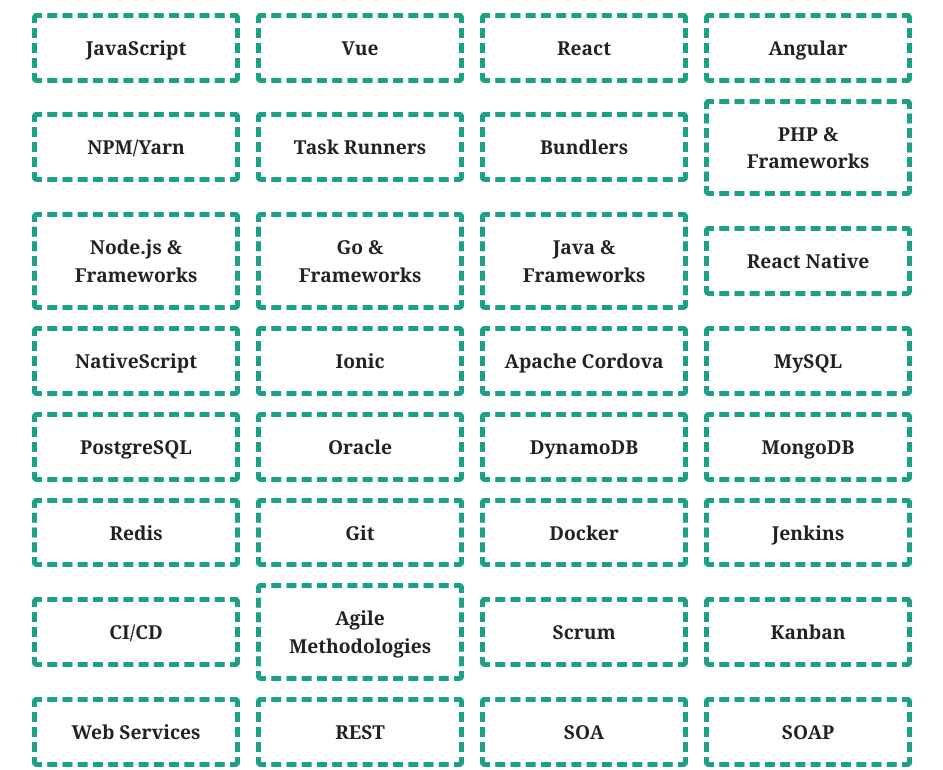
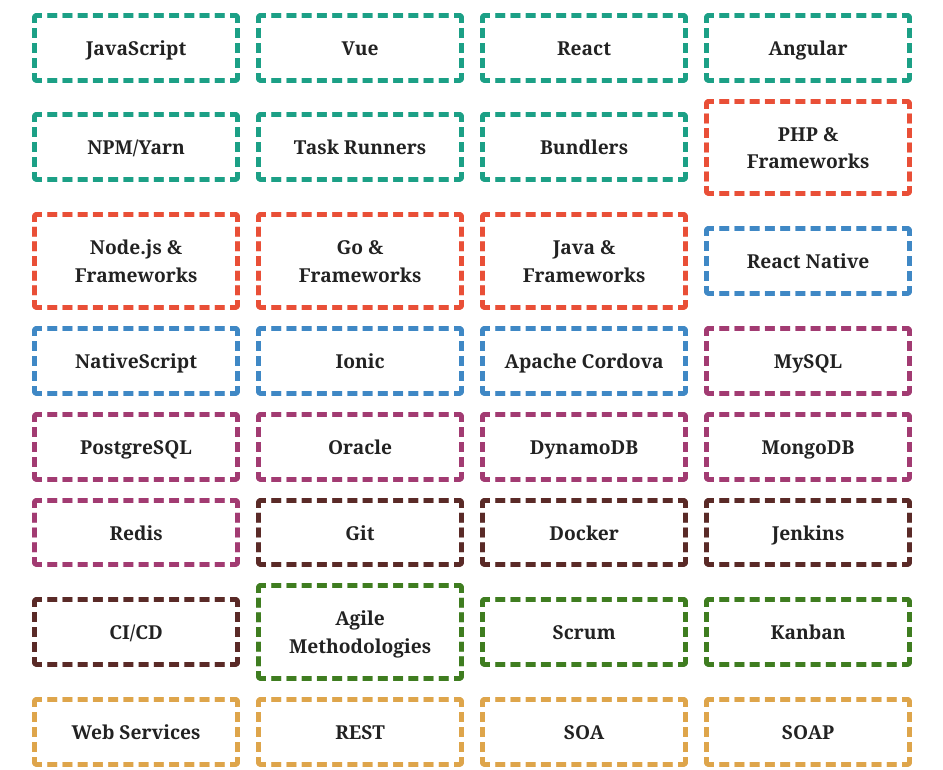
Before and after one commit to WendellAdriel/personal-site, a Gatsby site: page /cv in a window 1280 px wide. Shown: the part 1650-2420 px from the top of the page, without its empty margins (160-1103 px from the left). Built offline with nearby package versions, Linux system fonts and the light colour scheme; Gatsby itself is replaced by a stand-in of ours; some packages are replaced by stand-ins of ours.

Commit message:
improved cv skill items changing to different colors based on type

```diff
--- a/src/pages/cv.js
+++ b/src/pages/cv.js
@@ -65,7 +65,7 @@ export default () => (
     <CVTitle>Skills</CVTitle>
     <CVSection>
       {data.skills.map(skill => (
-        <CVItemBox color="#1ca086" description={skill} />
+        <CVItemBox color={data.colors[skill.type]} description={skill.name} />
       ))}
     </CVSection>
 
--- a/src/utils/cv-data.js
+++ b/src/utils/cv-data.js
@@ -26,46 +26,46 @@ export default {
   ],
 
   skills: [
-    'HTML 5',
-    'CSS 3',
-    'SASS',
-    'Stylus',
-    'JavaScript',
-    'Vue',
-    'React',
-    'Angular',
-    'NPM/Yarn',
-    'Task Runners',
-    'Bundlers',
-    'PHP & Frameworks',
-    'Node.js & Frameworks',
-    'Go & Frameworks',
-    'Java & Frameworks',
-    'React Native',
-    'NativeScript',
-    'Ionic',
-    'Apache Cordova',
-    'MySQL',
-    'PostgreSQL',
-    'Oracle',
-    'DynamoDB',
-    'MongoDB',
-    'Redis',
-    'Git',
-    'Docker',
-    'Jenkins',
-    'CI/CD',
-    'Agile Methodologies',
-    'Scrum',
-    'Kanban',
-    'Web Services',
-    'REST',
-    'SOA',
-    'SOAP',
-    'Microservices',
-    'Sotware Architecture',
-    'Design Patterns',
-    'Bash',
+    { name: 'HTML 5', type: 'front' },
+    { name: 'CSS 3', type: 'front' },
+    { name: 'SASS', type: 'front' },
+    { name: 'Stylus', type: 'front' },
+    { name: 'JavaScript', type: 'front' },
+    { name: 'Vue', type: 'front' },
+    { name: 'React', type: 'front' },
+    { name: 'Angular', type: 'front' },
+    { name: 'NPM/Yarn', type: 'front' },
+    { name: 'Task Runners', type: 'front' },
+    { name: 'Bundlers', type: 'front' },
+    { name: 'PHP & Frameworks', type: 'back' },
+    { name: 'Node.js & Frameworks', type: 'back' },
+    { name: 'Go & Frameworks', type: 'back' },
+    { name: 'Java & Frameworks', type: 'back' },
+    { name: 'React Native', type: 'mobile' },
+    { name: 'NativeScript', type: 'mobile' },
+    { name: 'Ionic', type: 'mobile' },
+    { name: 'Apache Cordova', type: 'mobile' },
+    { name: 'MySQL', type: 'db' },
+    { name: 'PostgreSQL', type: 'db' },
+    { name: 'Oracle', type: 'db' },
+    { name: 'DynamoDB', type: 'db' },
+    { name: 'MongoDB', type: 'db' },
+    { name: 'Redis', type: 'db' },
+    { name: 'Git', type: 'infra' },
+    { name: 'Docker', type: 'infra' },
+    { name: 'Jenkins', type: 'infra' },
+    { name: 'CI/CD', type: 'infra' },
+    { name: 'Agile Methodologies', type: 'methodologies' },
+    { name: 'Scrum', type: 'methodologies' },
+    { name: 'Kanban', type: 'methodologies' },
+    { name: 'Web Services', type: 'other' },
+    { name: 'REST', type: 'other' },
+    { name: 'SOA', type: 'other' },
+    { name: 'SOAP', type: 'other' },
+    { name: 'Microservices', type: 'other' },
+    { name: 'Sotware Architecture', type: 'other' },
+    { name: 'Design Patterns', type: 'other' },
+    { name: 'Bash', type: 'other' },
   ],
 
   professional: [
@@ -134,4 +134,14 @@ export default {
       description: 'Since Aug/2016',
     },
   ],
+
+  colors: {
+    front: '#1ca086',
+    back: '#e94f37',
+    mobile: '#3f88c5',
+    db: '#a23b72',
+    infra: '#5a2a27',
+    methodologies: '#3f7d20',
+    other: '#dea54b',
+  },
 }
```
